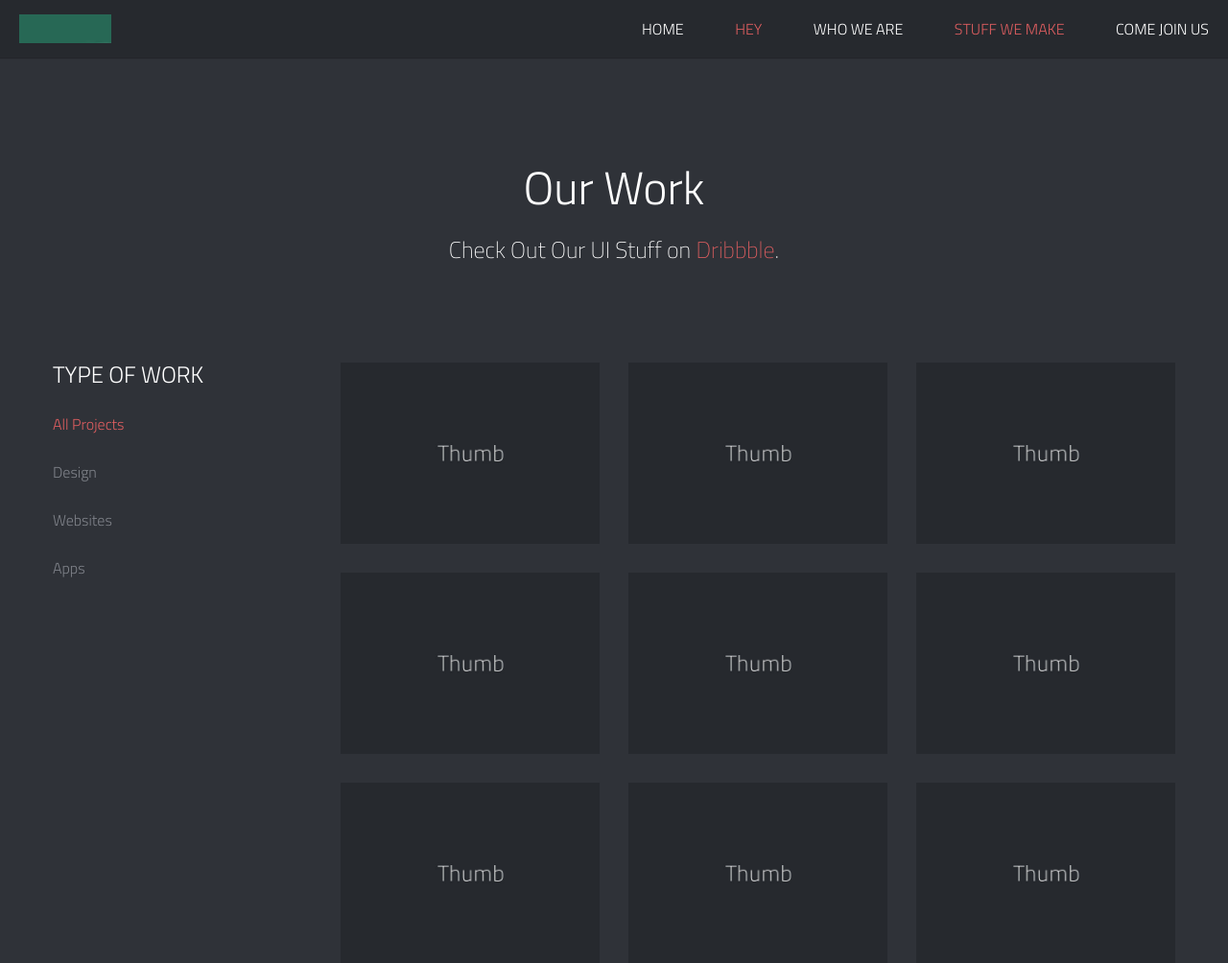
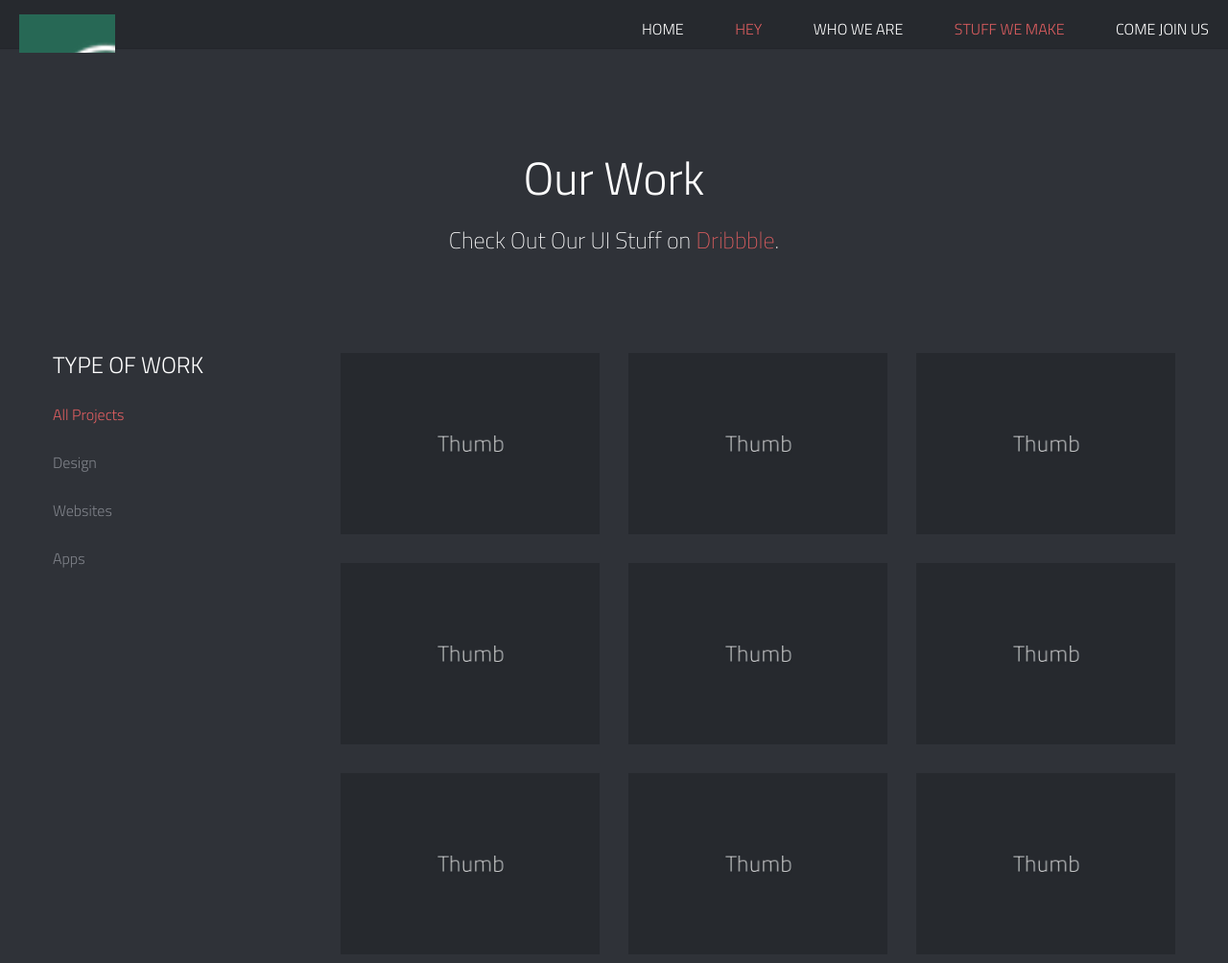
Before and after one commit to galvinw/CrushIT, a PHP site: page / in a window 1280 px wide. Shown: the top 1004 px of the page at 96% size. Run offline with PHP 8.4, Linux system fonts and the light colour scheme; some libraries are stand-ins or nearby versions.

Commit message:
logo fix

```diff
--- a/assets/css/main.css
+++ b/assets/css/main.css
@@ -479,7 +479,7 @@ header {
 header .sticky-nav {
 	position: relative;
 	width: 100%;
-	height: 60px;
+	height: 50px;
 	background: #26292E;
 	z-index: 1001;
 
@@ -504,9 +504,8 @@ header #logo {
 
 header #logo a {
 	background: url(../img/CrushITLogo.png) no-repeat;
-	width: 96px;
-	height: 30px;
-	text-indent: -9999px;
+	width: 100px;
+	height: 40px;
 	display: block;
 	opacity: 1;
 	filter: alpha(opacity=100);
--- a/assets/css/responsive.css
+++ b/assets/css/responsive.css
@@ -396,7 +396,7 @@
   	only screen and (min-resolution: 2dppx) {
 
 		header #logo a {
-			background-image: url(../img/logo_@2x.png);
+			background-image: url(../img/CrushITLogo.png);
 			background-size: 96px 30px;
 		}
 
--- a/index.html
+++ b/index.html
@@ -112,7 +112,7 @@ End Homepage Slider -->
     	<a id="mobile-nav" class="menu-nav" href="#menu-nav"></a>
 
         <div id="logo">
-        	<a id="goUp" href="/" title="CrushIT">CrushIT</a>
+        	<a id="goUp" href="/" title="CrushIT"></a>
         </div>
 
         <nav id="menu">
```
